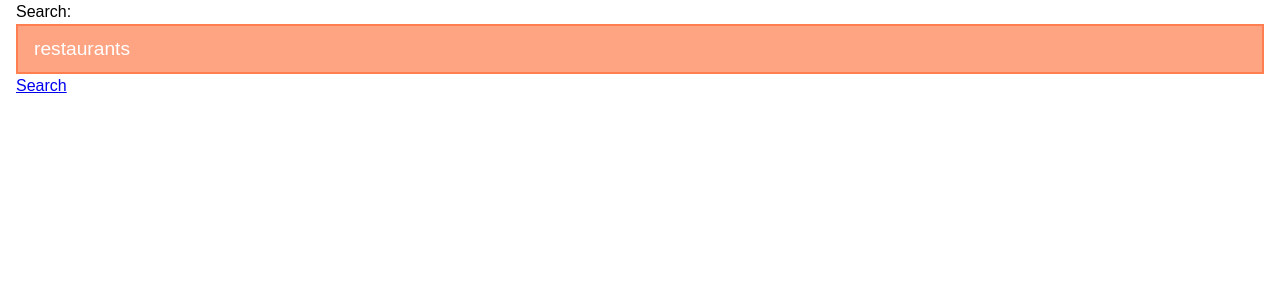
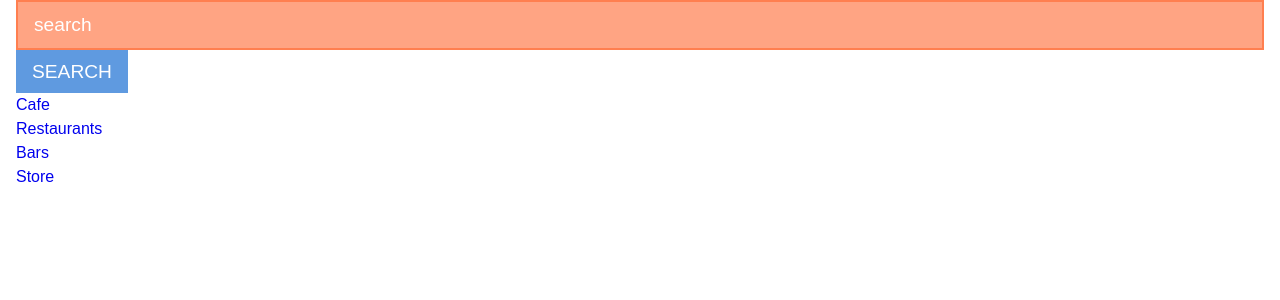
Before and after one commit to alexfranco12/Project3-Frontend, a React (Create React App) app: page / in a window 1280 px wide. Shown: the top 300 px of the page. Built offline with nearby package versions, Linux system fonts and the light colour scheme.

Commit message:
front end styling

```diff
--- a/src/App.css
+++ b/src/App.css
@@ -1,38 +1,83 @@
-.App {
-  text-align: center;
+.main-header {
+  display: flex;
+  align-items: center;
+  justify-content: space-between;
+  background-color: lightseagreen;
+  padding: 20px;
 }
 
-.App-logo {
-  height: 40vmin;
-  pointer-events: none;
+.searchBar {
+  display: flex;
+  align-items: center;
+
+  height: 550px;
+  width: 80%;
+  padding-bottom: 10px;
+  /* margin-bottom: 1000px; */
+  margin-left: 50px;
 }
 
-@media (prefers-reduced-motion: no-preference) {
-  .App-logo {
-    animation: App-logo-spin infinite 20s linear;
+.square {
+  display: flex;
+  align-items: center;
+  justify-content: center;
+  /* background: #fff; */
+  border: 1px solid #999;
+  /* float: left; */
+  font-size: 24px;
+  font-weight: bold;
+  /* line-height: 34px; */
+  height: 64px;
+  margin-left: 350px;
+  /* margin-top: -1px; */
+  /* padding: 0; */
+  /* padding-bottom: 90px; */
+  text-align: center;
+  margin-bottom: 150px;
+  margin-top: -220px;
+  width: 64px;
+}
+
+.container {
+  display: flex;
+  margin-bottom: 150px;
+  margin-top: -220px;
+  margin-left: 200px;
+}
+
+.container > div {
+  display: flex;
+  background-color: #f1f1f1;
+  margin: 10px;
+  padding: 20px;
+  font-size: 20px;
+}
+
+.item {
+  order: 4;
+}
+
+@media (max-width: 800px) {
+  .container {
+    flex-direction: column;
   }
 }
 
-.App-header {
-  background-color: #282c34;
-  min-height: 100vh;
+.containerResults > div {
   display: flex;
-  flex-direction: column;
-  align-items: center;
-  justify-content: center;
-  font-size: calc(10px + 2vmin);
-  color: white;
+  background-color: #f1f1f1;
+  margin: 5px;
+  padding: 10px;
+  font-size: 20px;
+  text-decoration: none;
 }
 
-.App-link {
-  color: #61dafb;
+.itemResults {
+  order: 20;
 }
 
-@keyframes App-logo-spin {
-  from {
-    transform: rotate(0deg);
-  }
-  to {
-    transform: rotate(360deg);
+@media (max-width: 800px) {
+  .containerResults {
+    flex-direction: row;
   }
 }
--- a/src/components/SearchForm.js
+++ b/src/components/SearchForm.js
@@ -4,10 +4,13 @@ import axios from "axios";
 
 function SearchForm() {
   const [results, setResults] = useState([]);
-  const [searchString, setSearchString] = useState("restaurants");
+  const [searchString, setSearchString] = useState("");
+  const [blankString, setBlankString] = useState("");
 
   function getResults() {
     const url = `http://localhost:4000/api/places`;
+
+    setBlankString("search");
 
     axios.get(url).then((response) => {
       setResults(response.data);
@@ -27,8 +30,7 @@ function SearchForm() {
 
   return (
     <div>
-      <section>
-        Search:
+      <section className="searchBar">
         <input
           placeholder="search"
           type="text"
@@ -36,8 +38,32 @@ function SearchForm() {
           onChange={handleChange}
           value={searchString}
         />
+        <Link to={`/places/${searchString}`}>
+          <button>Search</button>
+        </Link>
       </section>
-      <Link to={`/places/${searchString}`}>Search</Link>
+      <div className="container">
+        <div>
+          <Link style={{ textDecoration: "none" }} to={`/places/cafes`}>
+            Cafe
+          </Link>
+        </div>
+        <div>
+          <Link style={{ textDecoration: "none" }} to={`/places/restaurants`}>
+            Restaurants
+          </Link>
+        </div>
+        <div>
+          <Link style={{ textDecoration: "none" }} to={`/places/bars`}>
+            Bars
+          </Link>
+        </div>
+        <div>
+          <Link style={{ textDecoration: "none" }} to={`/places/store`}>
+            Store
+          </Link>
+        </div>
+      </div>
     </div>
   );
 }
--- a/src/components/SearchResults.js
+++ b/src/components/SearchResults.js
@@ -5,8 +5,6 @@ import Map from "./Map";
 import "../map.css";
 import { Icon } from "@iconify/react";
 import locationIcon from "@iconify/icons-mdi/map-marker";
-
-import location from "../images/location.png";
 
 function SearchResults(props) {
   let spot = props.match.params.spot;
@@ -27,10 +25,13 @@ function SearchResults(props) {
   }, []);
 
   return (
-    <div className="gallery">
+    <div className="containerResults">
       {results.map((result) => (
-        <div key={result.id} className="gif">
-          <Link to={`/${result.name}`}> {result.name}</Link>
+        <div key={result.id} className="containerResults">
+          <Link style={{ textDecoration: "none" }} to={`/${result.name}`}>
+            {" "}
+            {result.name}
+          </Link>
         </div>
       ))}
     </div>
```
Also changed, not shown: src/components/Header.js (added, +12 -0 lines).
